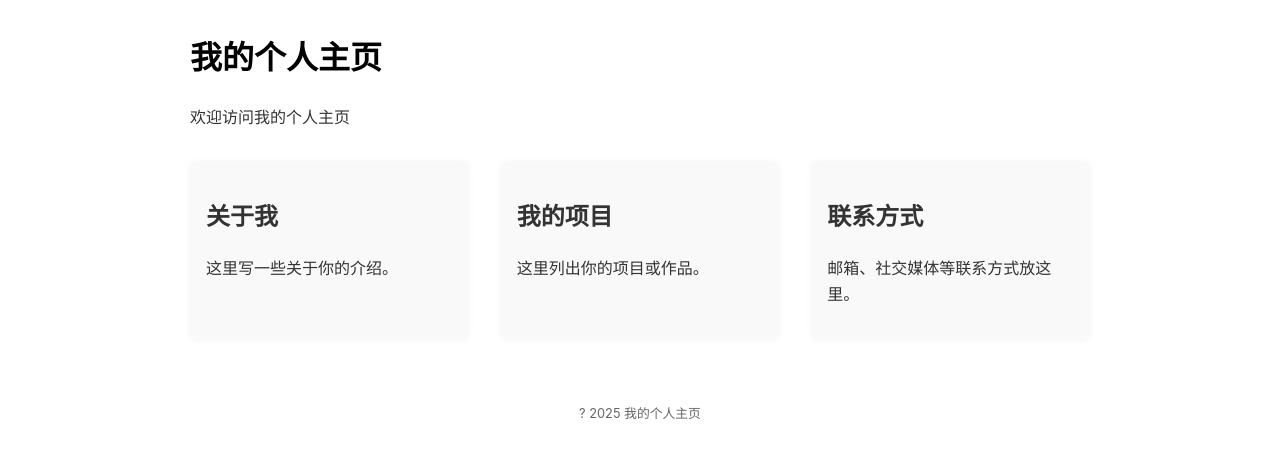
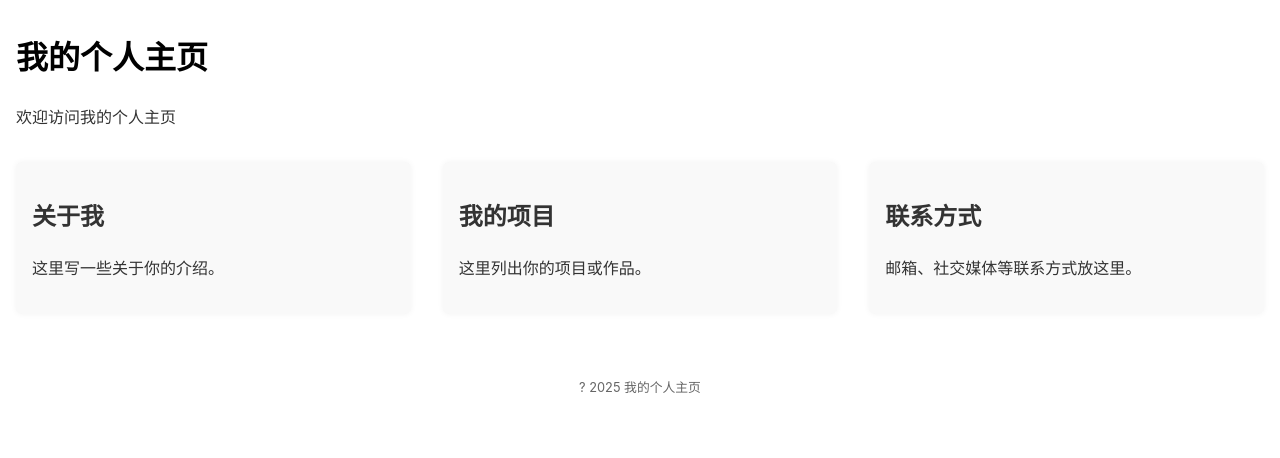
Before and after one commit to jakfeo/blog, a Jekyll site: the page built from index.md, in a window 1280 px wide. Shown: the top 458 px of the page. Built offline with Jekyll 4.4.1, drawn with Linux system fonts in a browser that asks for light colours.

Commit message:
Update style.css

```diff
--- a/assets/style.css
+++ b/assets/style.css
@@ -1,6 +1,7 @@
-body {
-  font-family: -apple-system, BlinkMacSystemFont, "Segoe UI", Roboto, Helvetica, Arial, sans-serif;
-  max-width: 900px;
+body
+{
+  font-family: -apple-system, BlinkMacSystemFont, "dengxian", Roboto, Helvetica, Arial, sans-serif;
+  max-width: 1300px;
   margin: 2rem auto;
   padding: 0 1rem;
   color: #333;
```
